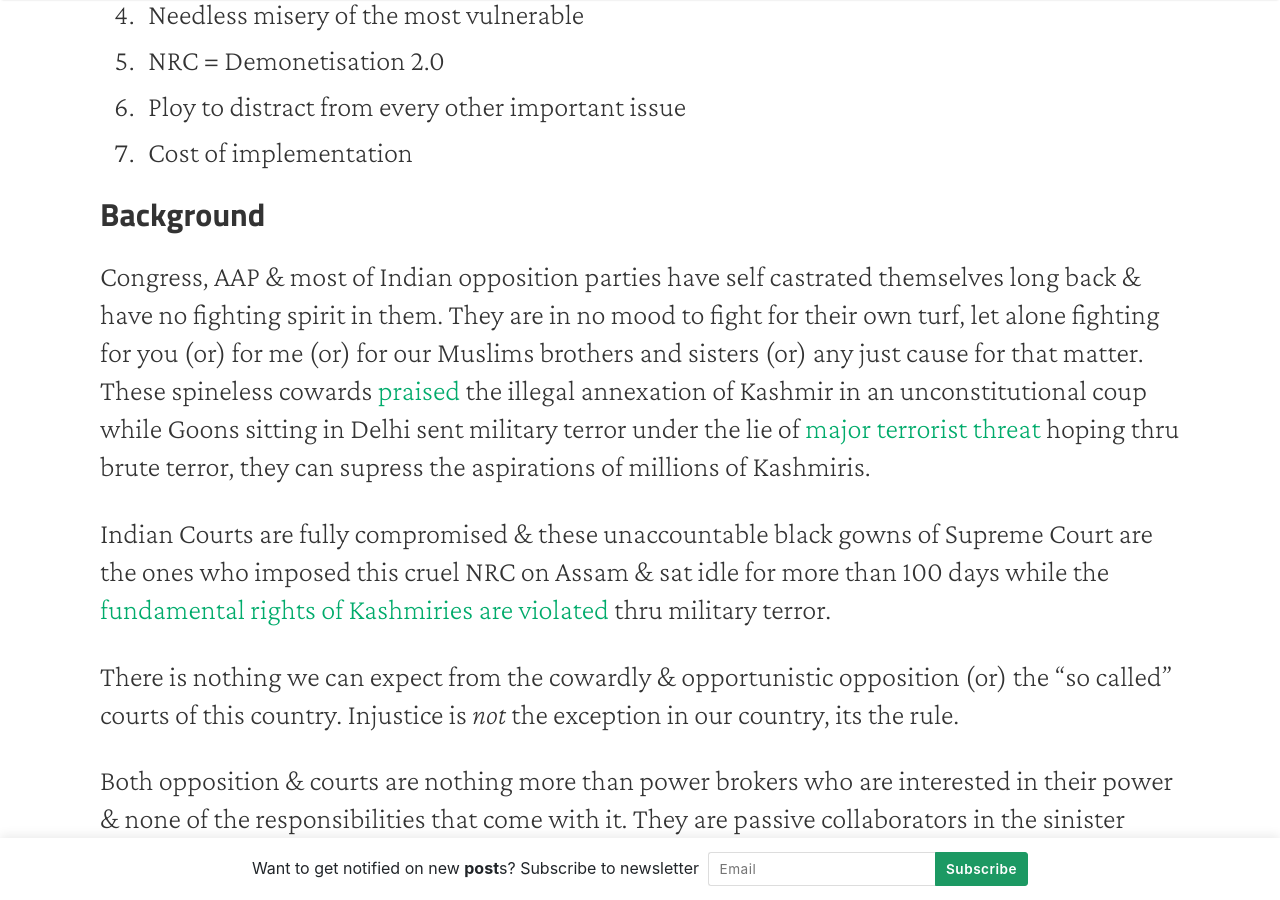
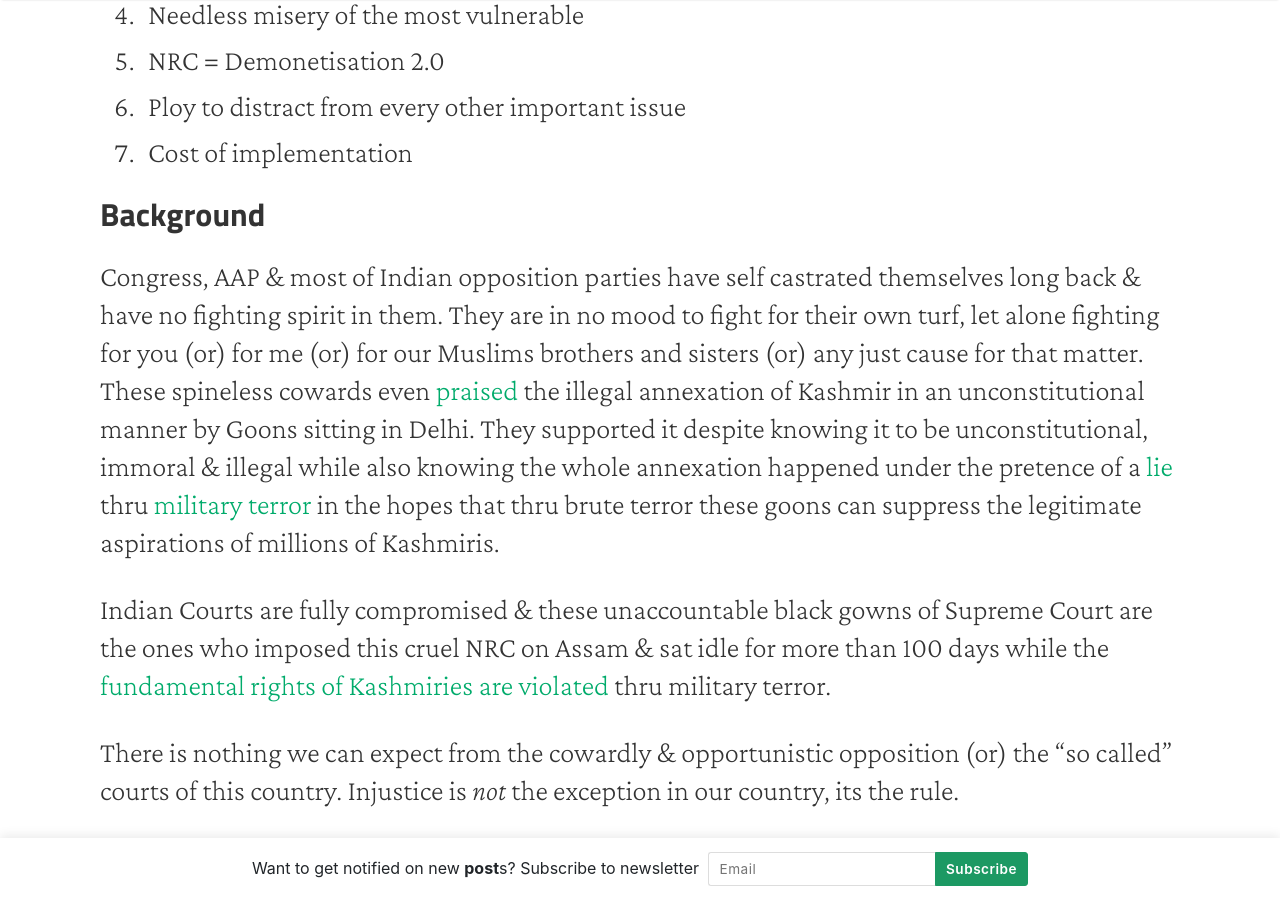
Before and after one commit to thekalinga/thekalinga.in, a Jekyll site: the page built from _posts/2019-11-24-why-fascist-nrc-should-be-opposed/2019-11-24-why-fascist-nrc-should-be-opposed.md, in a window 1280 px wide and 900 px high, scrolled down 1124 px. Built offline with Jekyll 4.4.1, drawn with Linux system fonts in a browser that asks for light colours; nearby versions of some CDN libraries.

Commit message:
fixed minor issue

```diff
--- a/_posts/2019-11-24-why-fascist-nrc-should-be-opposed/2019-11-24-why-fascist-nrc-should-be-opposed.md
+++ b/_posts/2019-11-24-why-fascist-nrc-should-be-opposed/2019-11-24-why-fascist-nrc-should-be-opposed.md
@@ -41,7 +41,8 @@ Here are the list of reasons (each point explained later in detail)
 
 Congress, AAP & most of Indian opposition parties have self castrated themselves long back & have no fighting spirit in them.
 They are in no mood to fight for their own turf, let alone fighting for you (or) for me (or) for our Muslims brothers and sisters (or) any just cause for that matter.
-These spineless cowards [praised](https://www.telegraphindia.com/india/aap-hails-scrapping-of-article-370-supports-bill-on-bifurcation-of-j-k/cid/1695887) the illegal annexation of Kashmir in an unconstitutional coup while Goons sitting in Delhi sent military terror under the lie of [major terrorist threat](https://thewire.in/politics/bjp-kashmir-terrorist-threat-lie-article-370) hoping thru brute terror, they can supress the aspirations of millions of Kashmiris.
+These spineless cowards even [praised](https://www.telegraphindia.com/india/aap-hails-scrapping-of-article-370-supports-bill-on-bifurcation-of-j-k/cid/1695887) the illegal annexation of Kashmir in an unconstitutional manner by Goons sitting in Delhi.
+They supported it despite knowing it to be unconstitutional, immoral & illegal while also knowing the whole annexation happened under the pretence of a [lie](https://thewire.in/politics/bjp-kashmir-terrorist-threat-lie-article-370) thru [military terror](https://www.bbc.com/news/world-asia-india-49481180) in the hopes that thru brute terror these goons can suppress the legitimate aspirations of millions of Kashmiris.
 
 Indian Courts are fully compromised & these unaccountable black gowns of Supreme Court are the ones who imposed this cruel NRC on Assam & sat idle for more than 100 days while the [fundamental rights of Kashmiries are violated](https://www.livelaw.in/top-stories/kashmir-internet-shutdown-for-over-100-days-a-violation-of-right-to-life-submits-dushyant-dave-149949) thru military terror.
 
```
